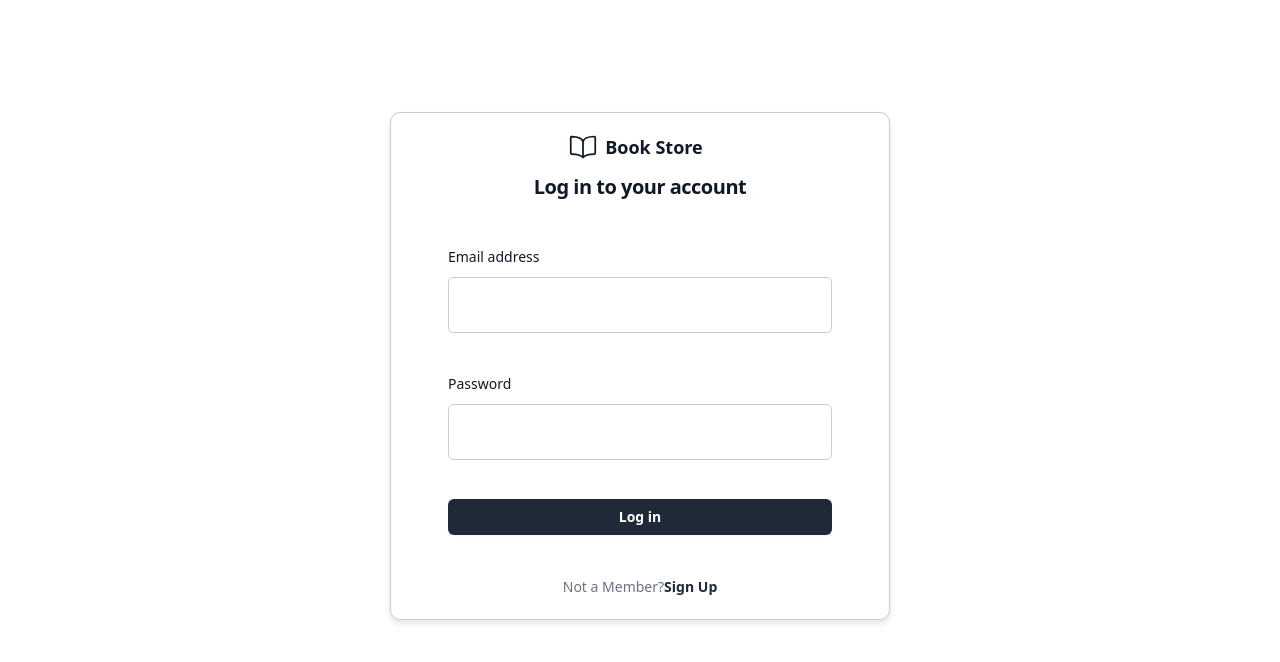
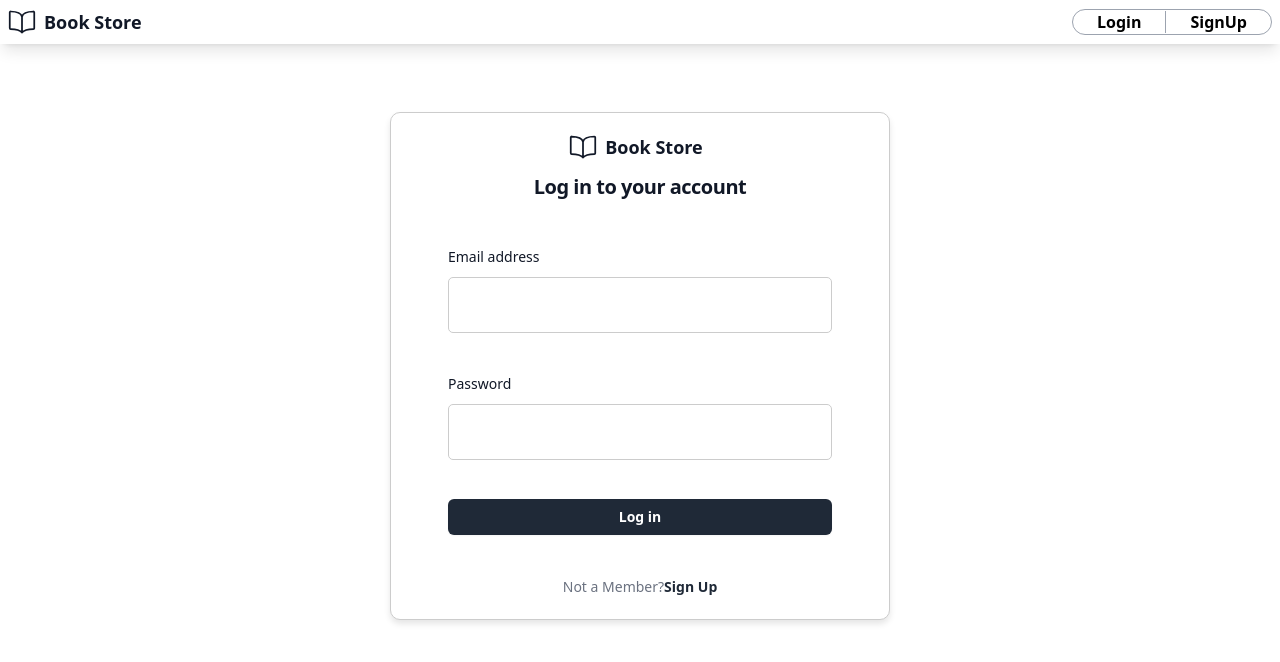
Before and after one commit to PessimistGod/Book-Management, a React (Create React App) app in the folder frontend/: page /login in a window 1280 px wide. Shown: the top 662 px of the page. Built offline with nearby package versions, Linux system fonts and the light colour scheme.

Commit message:
Finalized Loading

```diff
--- a/frontend/src/App.js
+++ b/frontend/src/App.js
@@ -10,6 +10,7 @@ import EditBook from './Pages/EditBook';
 import InvalidPage from './InvalidPage';
 import { useEffect, useState } from 'react';
 import Loading from './Components/Loading';
+import LoginLayout from './LoginLayout';
 
 function App() {
   return (
@@ -40,8 +41,12 @@ function AppContent() {
             <Route path="/addBook" element={<CreateBook />} />
             <Route path="/editBook/:id" element={<EditBook />} />
           </Route>
-          <Route path="/login" element={<Login />} />
-          <Route path="/signup" element={<Signup />} />
+          <Route path="/login" element={<LoginLayout />}>
+          <Route index element={<Login />} />
+          </Route>
+          <Route path="/signup" element={<LoginLayout />}>
+          <Route index element={<Signup/>} />
+          </Route>
           <Route path="*" element={<InvalidPage />} />
         </Routes>
       )}
--- a/frontend/src/Authentication/Login.js
+++ b/frontend/src/Authentication/Login.js
@@ -112,7 +112,7 @@ const Login = () => {
 
         <p className="mt-10 text-center text-sm text-gray-500">
           Not a Member?
-          <Link to={'/Signup'} className="SignFont">Sign Up</Link>
+          <Link to={'/signup'} className="SignFont">Sign Up</Link>
         </p>
       </div>
     </div>
--- /dev/null
+++ b/frontend/src/Components/Header.js
@@ -0,0 +1,24 @@
+import React from 'react';
+import { Link } from 'react-router-dom';
+import { IoBookOutline } from 'react-icons/io5'
+const Header = () => {
+
+    return (
+        <header className="bg-white shadow-lg fixed w-full z-[60] top-0">
+            <div className="container mx-auto flex items-center justify-between p-2">
+                <Link to="/" className="text-gray-900 font-medium text-lg flex items-center justify-center">
+                    <IoBookOutline size={28} /> <span className='mx-2 font-semibold '>Book Store</span>
+                </Link>
+
+                <div className='border border-gray-400 rounded-full'>
+                <Link className='mx-6 font-bold' to="/login">Login</Link>
+                <span className='border-r border-gray-400'></span>
+                <Link className='mx-6 font-bold' to="/signup">SignUp</Link>
+                </div>
+
+            </div>
+        </header>
+    );
+};
+
+export default Header;
--- /dev/null
+++ b/frontend/src/LoginLayout.js
@@ -0,0 +1,15 @@
+import React from 'react';
+import { Outlet } from 'react-router-dom';
+import Header from './Components/Header';
+
+const LoginLayout = () => {
+  return (
+    <div>
+        <Header />
+      <Outlet />
+
+    </div>
+  );
+};
+
+export default LoginLayout;
--- a/frontend/src/Pages/BooksPage.js
+++ b/frontend/src/Pages/BooksPage.js
@@ -9,6 +9,7 @@ import BookCard from './BookCard';
 import SearchForm from './SearchForm';
 import Pagination from './Pagination';
 import BookDetailsCard from './BookDetailsCard';
+import Loading from '../Components/Loading';
 
 const BooksPage = () => {
   const { fetchCartItemCount } = useCart();
@@ -21,7 +22,7 @@ const BooksPage = () => {
   const [selectedBook, setSelectedBook] = useState(null);
   const [searchQuery, setSearchQuery] = useState('');
   const [searchResults, setSearchResults] = useState([]);
-
+  const [isLoading, SetIsLoading] = useState(true);
 
   const toastProperties = useMemo(() => ({
     position: 'top-center',
@@ -36,13 +37,13 @@ const BooksPage = () => {
 
   useEffect(() => {
     const storedToken = localStorage.getItem('token');
-    try{
+    try {
 
       if (!storedToken) {
         navigate('/login');
         return;
       }
-    }catch(e){
+    } catch (e) {
       console.log(e)
       localStorage.clear()
     }
@@ -126,8 +127,17 @@ const BooksPage = () => {
     }
   };
 
+  useEffect(() => {
+    SetIsLoading(true)
+    setTimeout(() => {
+      SetIsLoading(false)
+    }, 1000);
+  }, [currentPage, navigate])
+
 
   return (
+    <>
+      {isLoading ? <Loading /> : (
         <section className="text-gray-600 body-font">
           <ToastContainer
             position="top-center"
@@ -169,6 +179,8 @@ const BooksPage = () => {
 
           <Pagination totalPages={totalPages} currentPage={currentPage} handlePageChange={handlePageChange} />
         </section>
+      )};
+    </>
   );
 };
 
```
Lines whose indentation alone changed are shown as unchanged.
